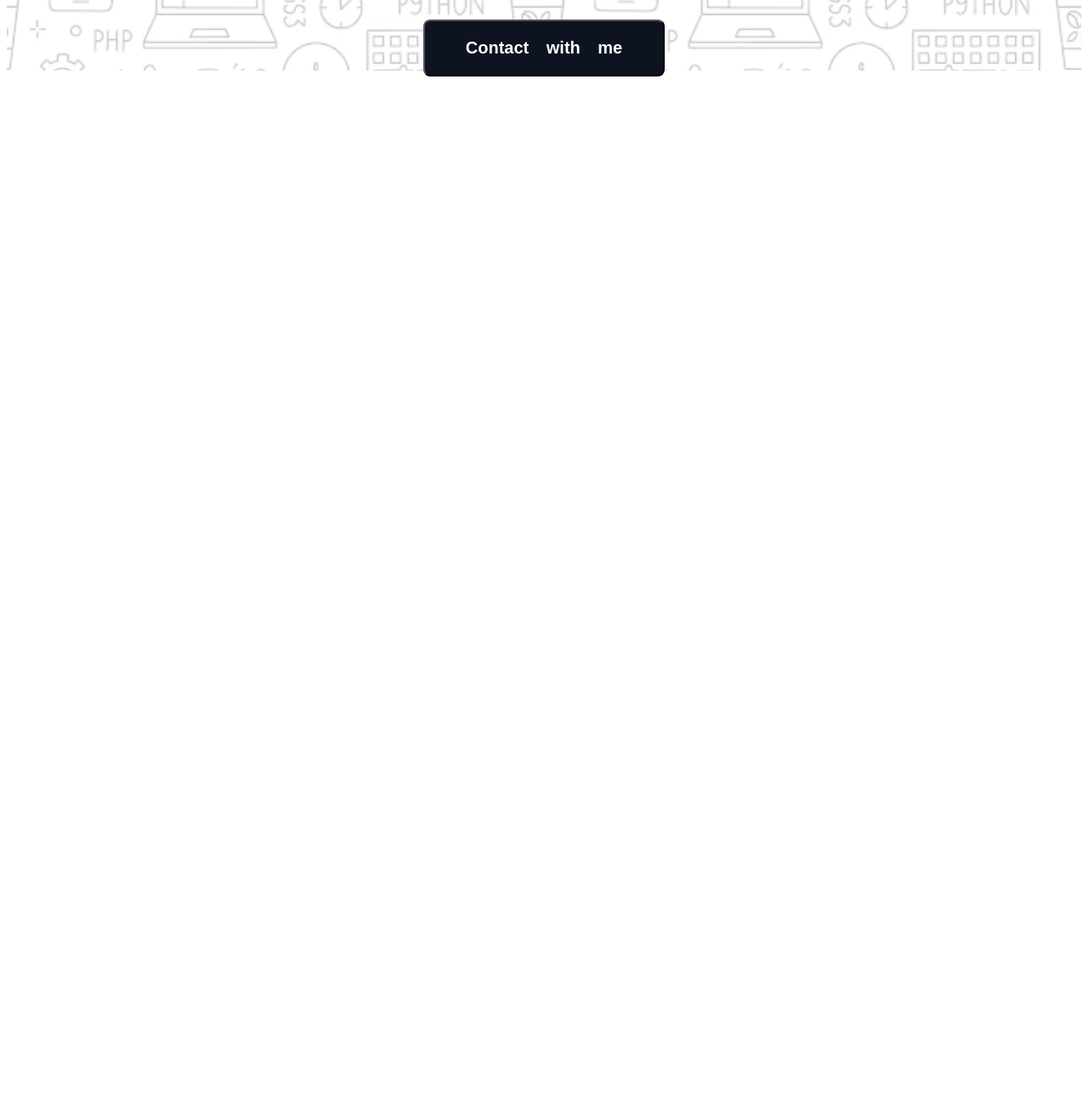
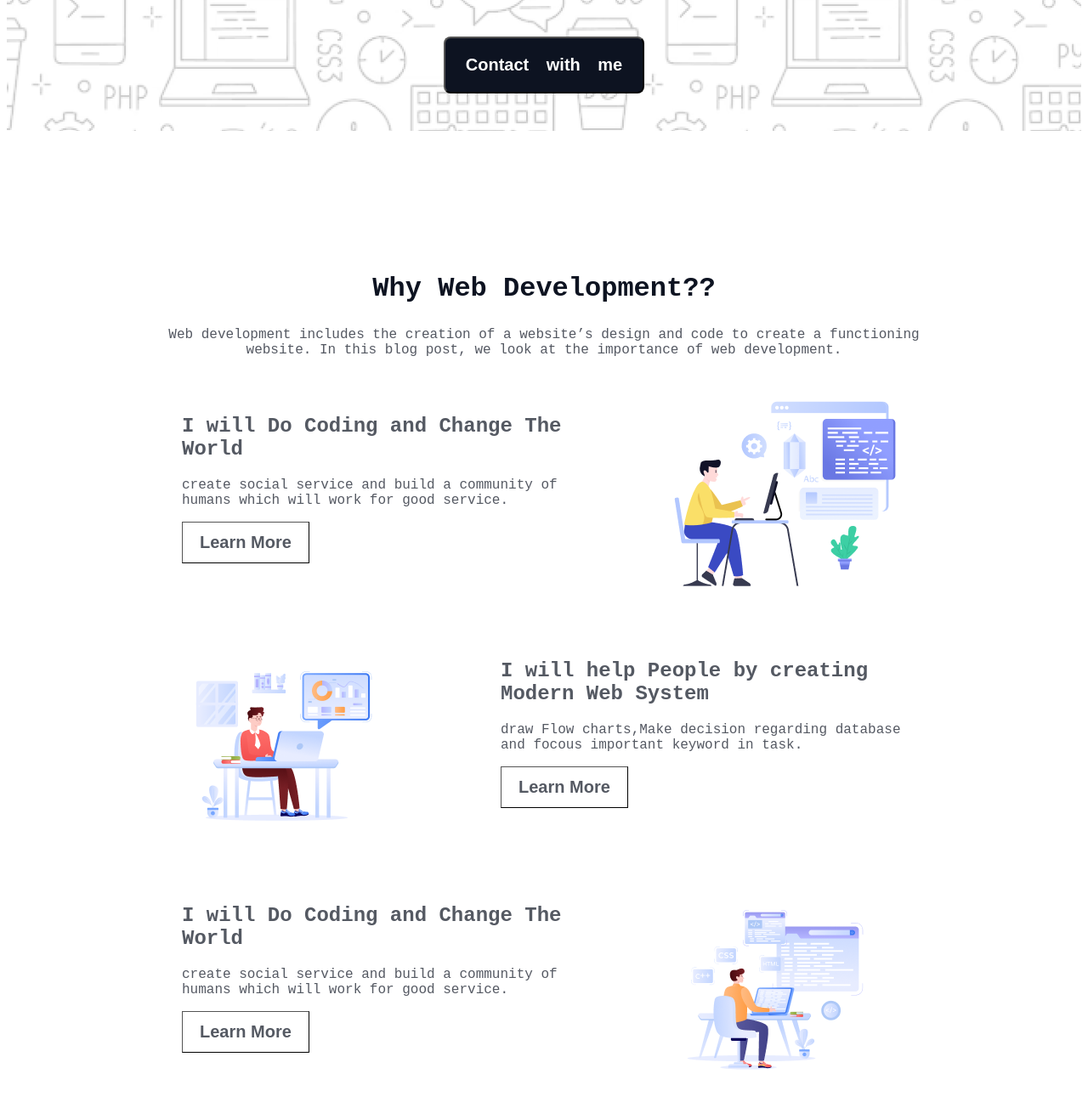
Before and after one commit to ShafayetHossain/B10A1-Assignment, a plain HTML site: page index.html in a window 1280 px wide. Shown: the part 651-1948 px from the top of the page at 85% size. Before the commit the page ends 800 px from the top, so only its background shows below. Drawn offline with Linux system fonts and the light colour scheme; a web font is replaced by a local one.

Commit message:
development section added

```diff
--- a/index.html
+++ b/index.html
@@ -38,6 +38,71 @@
 
             </div>
         </section>
+
+        <section class="development">
+
+            <div class="development-container">
+
+                <div class="development-content">
+
+                    <h1 class="development-heading">Why Web Development??</h1>
+                    <p class="development-description">Web development includes the creation of a website’s design and code to create a functioning website. In this blog post, we look at the importance of web development.</p>
+
+                </div>
+
+                <div class="development-figure">
+
+                    <div class="figure-content">
+
+                        <h1 class="figure-heading">I will Do Coding and Change The World</h1>
+                        <p class="figure-discription">create social service and build a community of humans which will work for good service.</p>
+                        <button class="figure-button"><a href="">Learn More</a></button>
+
+                    </div>
+
+                    <div class="figure-image">
+                        <img src="assets/Layer_1.png" alt="">
+                    </div>
+
+                </div>
+
+
+                <div class="development-figure reverse-figure">
+
+                    <div class="figure-content">
+
+                        <h1 class="figure-heading">I will help People by creating Modern Web System</h1>
+                        <p class="figure-discription">draw Flow charts,Make decision regarding database and focous important keyword in task.</p>
+                        <button class="figure-button"><a href="">Learn More</a></button>
+
+                    </div>
+
+                    <div class="figure-image">
+                        <img src="assets/Group 3.png" alt="">
+                    </div>
+
+                </div>
+
+
+                <div class="development-figure">
+
+                    <div class="figure-content">
+
+                        <h1 class="figure-heading">I will Do Coding and Change The World</h1>
+                        <p class="figure-discription">create social service and build a community of humans which will work for good service.</p>
+                        <button class="figure-button"><a href="">Learn More</a></button>
+
+                    </div>
+
+                    <div class="figure-image">
+                        <img src="assets/Group 4.png" alt="">
+                    </div>
+
+                </div>
+
+
+            </div>
+        </section>
     </main>
     <footer></footer>
 
--- a/style.css
+++ b/style.css
@@ -30,7 +30,7 @@ nav{
     margin-right: 145px;;
     padding: 17px 24px;
     border-radius: 8px;
-    opacity: 80%;
+    opacity: 70%;
     border-width: thin;
 }
 /* Nav section End */
@@ -42,6 +42,7 @@ nav{
     background-repeat: no-repeat;
     background-size: cover;
     margin-top: 40px;
+    height: 652px;
 }
 
 .banner-container{
@@ -77,15 +78,101 @@ nav{
     background-color: #0D1321;
     padding: 20px 24px;
     border-radius: 8px;
-    margin-top: 10px;
+    margin-top: 30px;
 }
 
 .banner-button a{
     color: #FFFFFF;
     font-size: 20px;
     font-weight: 600;
-    padding: 20px 24px;
     word-spacing: 15px;
     text-decoration: none;
 }
 /* Banner section End */
+
+.development{
+    height: 1393px;
+    width: 1140px;
+    /* background-color: aquamarine; */
+    margin: 60px auto;
+    display: flex;
+    justify-content: center;
+    align-items: center;
+}
+
+.development-container{
+
+    height: 1233px;
+    width: 946px;
+    /* background-color: cadetblue; */
+
+}
+
+.development-content{
+    text-align: center;
+}
+
+.development-heading{
+    font-size: 32px;
+    font-weight: 800;
+    color: #0D1321;
+}
+
+.development-description{
+    font-size: 16px;
+    color: #0D1321;
+    opacity: 70%;
+}
+
+.development-figure{
+    display: flex;
+    justify-content: space-between;
+    margin: 48px 47px;
+
+}
+
+.figure-content{
+    height: 219px;
+    width: 477px;
+}
+
+.figure-heading{
+    font-size: 24px;
+    font-weight: bold;
+    color: #0D1321;
+    opacity: 70%;
+}
+
+.figure-discription{
+    font-size: 16px;
+    color: #0D1321;
+    opacity: 70%;
+
+}
+
+.figure-button{
+    font-size: 20px;
+    font-weight: 600;
+    padding: 12px 20px;
+    text-decoration: none;
+    background-color: white;
+    border-width: thin;
+
+}
+.figure-button a{
+    text-decoration: none;
+    color: #0D1321;
+    opacity: 70%;
+}
+
+.figure-image{
+
+    height: 240px;
+    width: 274px;
+}
+
+.reverse-figure{
+    display: flex;
+    flex-direction: row-reverse;
+
+}
```
